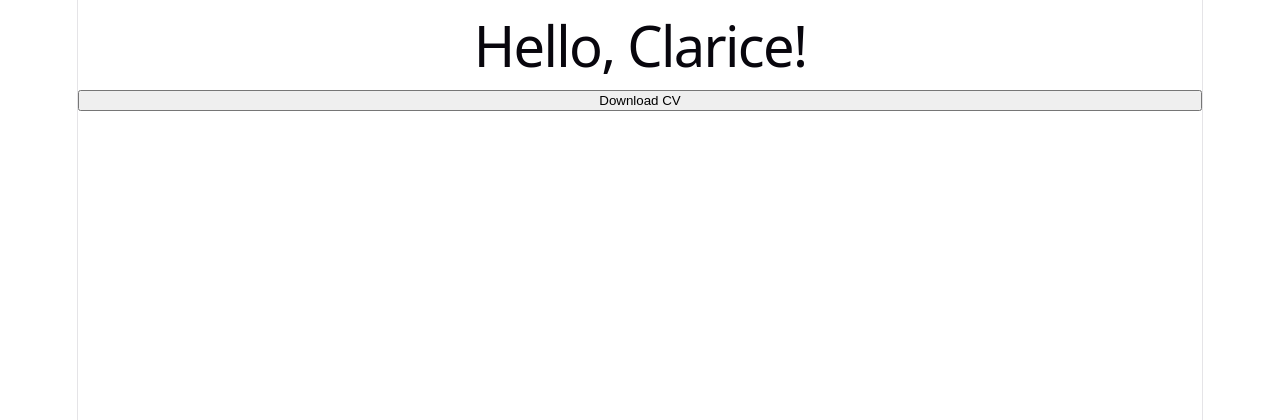
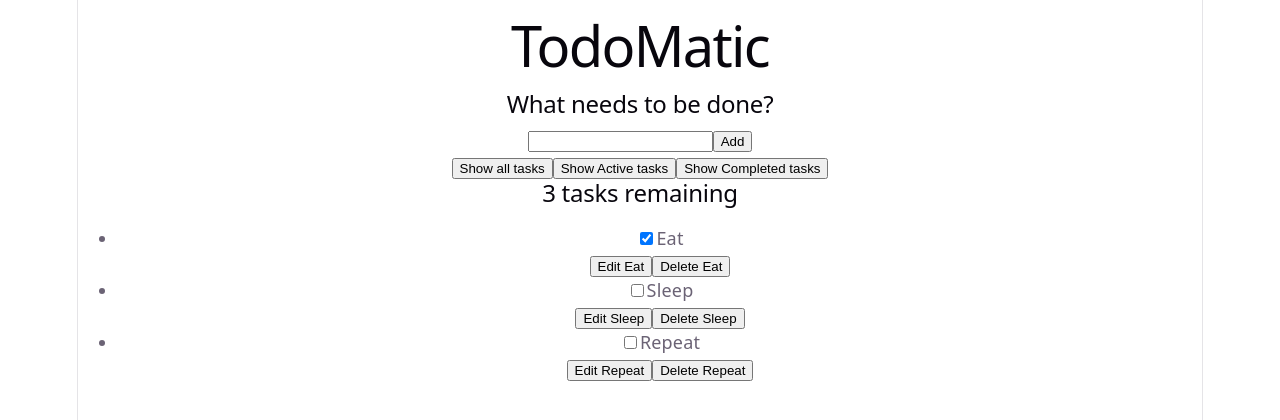
Before and after one commit to Sawan3234/React, a React (Vite) app in the folder react/: page / in a window 1280 px wide. Shown: the top 420 px of the page. Built offline with nearby package versions, Linux system fonts and the light colour scheme.

Commit message:
todomatic

```diff
--- a/react/src/App.jsx
+++ b/react/src/App.jsx
@@ -1,16 +1,97 @@
-import "./App.css";
-
 function App(props) {
-  console.log(props);
   return (
-    <>
-    <header>
-      <h1>Hello, {props.subject}!</h1>
-    </header>
-    <button type="button" className="Primary">
-       Download CV
-      </button>
-    </>
+    <div className="todoapp stack-large">
+      <h1 hidden={false}> TodoMatic</h1>
+      <form>
+        <h2 className="label-wrapper">
+          <label htmlFor="new-todo-input" className="label__lg">
+            What needs to be done?
+          </label>
+        </h2>
+        <input
+          type="text"
+          id="new-todo-input"
+          className="input input__lg"
+          name="text"
+          autoComplete="off"
+        />
+        <button type="submit" className="btn btn__primary btn__lg">
+          Add
+        </button>
+      </form>
+      <div className="filters btn-group stack-exception">
+        <button type="button" className="btn toggle-btn" aria-pressed="true">
+          <span className="visually-hidden">Show </span>
+          <span>all</span>
+          <span className="visually-hidden"> tasks</span>
+        </button>
+        <button type="button" className="btn toggle-btn" aria-pressed="false">
+          <span className="visually-hidden">Show </span>
+          <span>Active</span>
+          <span className="visually-hidden"> tasks</span>
+        </button>
+        <button type="button" className="btn toggle-btn" aria-pressed="false">
+          <span className="visually-hidden">Show </span>
+          <span>Completed</span>
+          <span className="visually-hidden"> tasks</span>
+        </button>
+      </div>
+      <h2 id="list-heading">3 tasks remaining</h2>
+      <ul
+        role="list"
+        className="todo-list stack-large stack-exception"
+        aria-labelledby="list-heading">
+        <li className="todo stack-small">
+          <div className="c-cb">
+            <input id="todo-0" type="checkbox" defaultChecked />
+            <label className="todo-label" htmlFor="todo-0">
+              Eat
+            </label>
+          </div>
+          <div className="btn-group">
+            <button type="button" className="btn">
+              Edit <span className="visually-hidden">Eat</span>
+            </button>
+            <button type="button" className="btn btn__danger">
+              Delete <span className="visually-hidden">Eat</span>
+            </button>
+          </div>
+        </li>
+        <li className="todo stack-small">
+          <div className="c-cb">
+            <input id="todo-1" type="checkbox" />
+            <label className="todo-label" htmlFor="todo-1">
+              Sleep
+            </label>
+          </div>
+          <div className="btn-group">
+            <button type="button" className="btn">
+              Edit <span className="visually-hidden">Sleep</span>
+            </button>
+            <button type="button" className="btn btn__danger">
+              Delete <span className="visually-hidden">Sleep</span>
+            </button>
+          </div>
+        </li>
+        <li className="todo stack-small">
+          <div className="c-cb">
+            <input id="todo-2" type="checkbox" />
+            <label className="todo-label" htmlFor="todo-2">
+              Repeat
+            </label>
+          </div>
+          <div className="btn-group">
+            <button type="button" className="btn">
+              Edit <span className="visually-hidden">Repeat</span>
+            </button>
+            <button type="button" className="btn btn__danger">
+              Delete <span className="visually-hidden">Repeat</span>
+            </button>
+          </div>
+        </li>
+      </ul>
+    </div>
   );
 }
+
 export default App;
```
